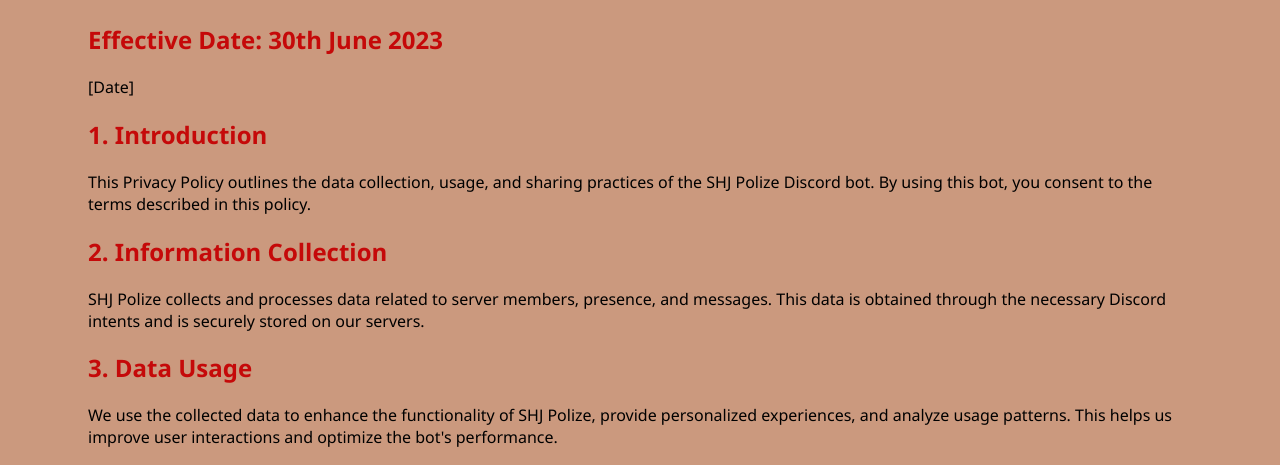
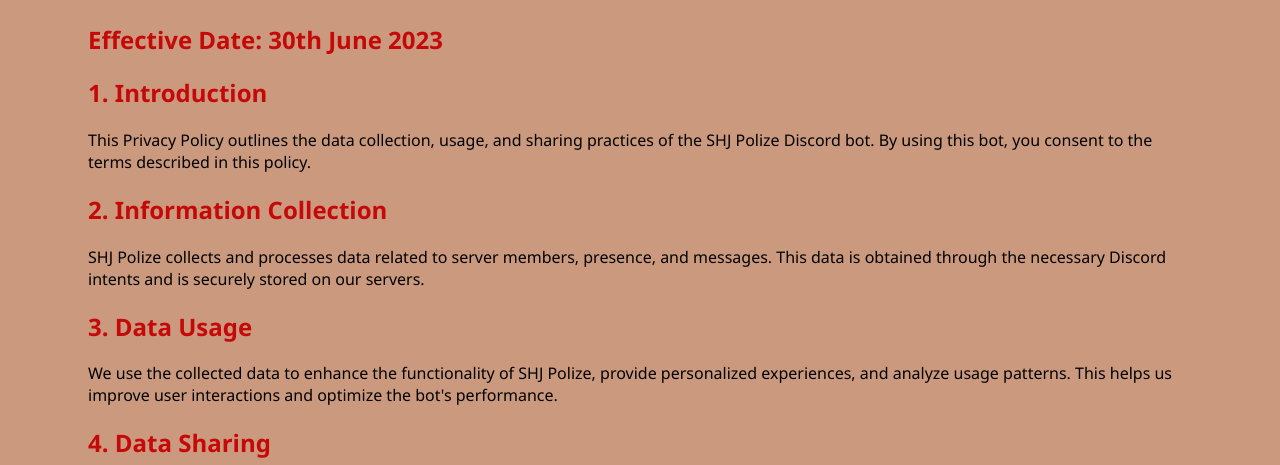
Before and after one commit to Stoobyy/poliz-website, a plain HTML site: page privacy.html in a window 1280 px wide. Shown: the part 329-794 px from the top of the page. Drawn offline with nearby package versions, Linux system fonts and the light colour scheme.

Commit message:
Update privacy.html

```diff
--- a/privacy.html
+++ b/privacy.html
@@ -28,7 +28,6 @@
 	  <div class="main">
         <h1>Privacy Policy for SHJ Polize Discord Bot</h1>
 <h2>Effective Date: 30th June 2023</h2>
-<p>[Date]</p>
 <h2>1. Introduction</h2>
 <p>This Privacy Policy outlines the data collection, usage, and sharing practices of the SHJ Polize Discord bot. By using this bot, you consent to the terms described in this policy.</p>
 <h2>2. Information Collection</h2>
```
